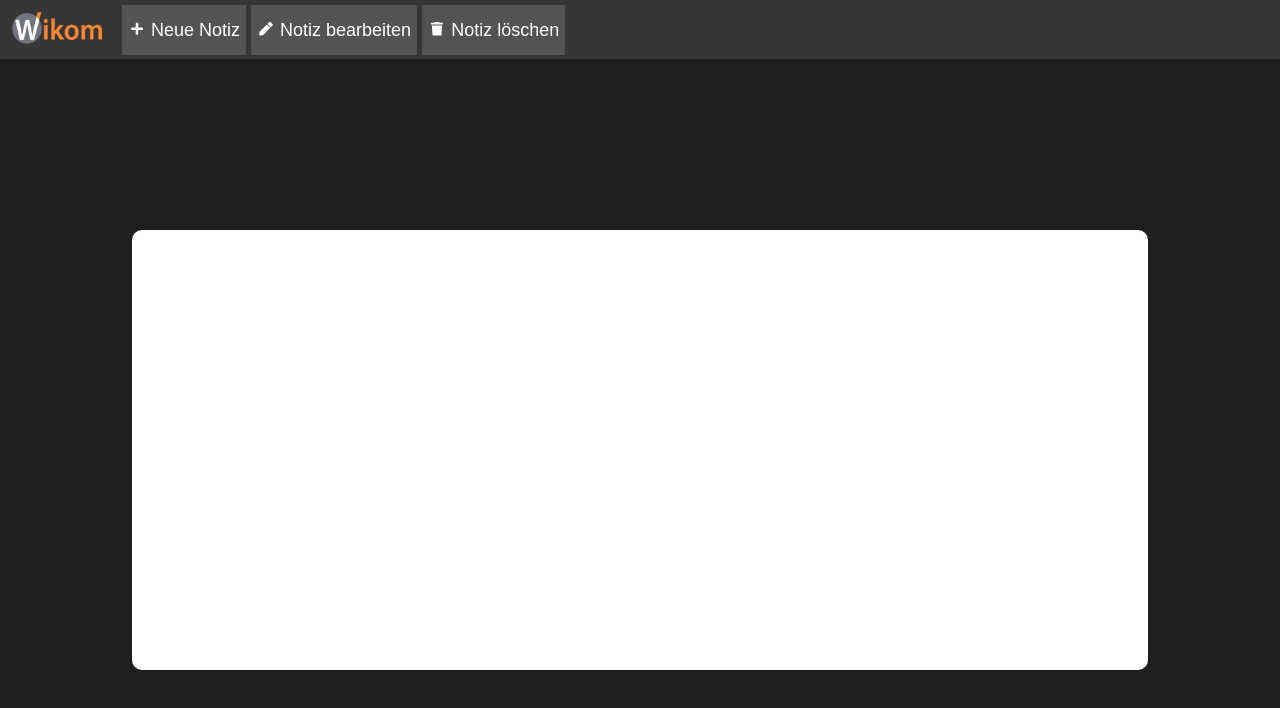
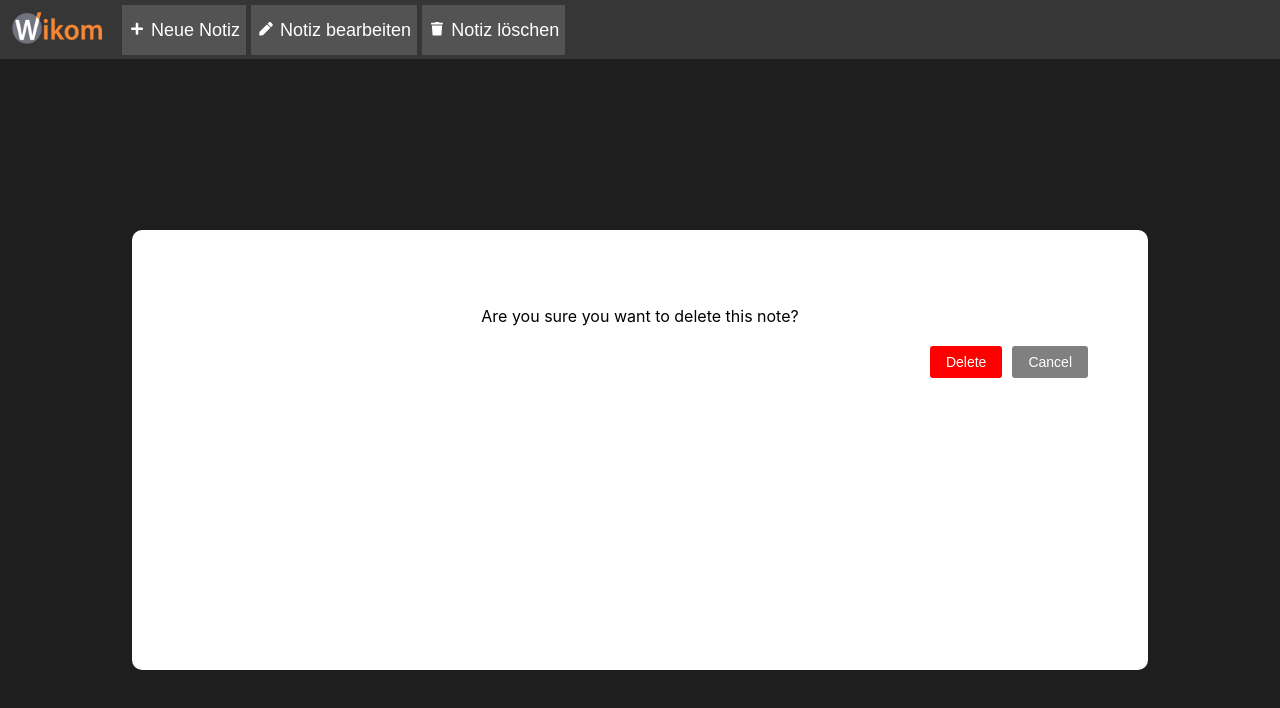
Before and after one commit to anke-wikom/WhiteboardApp, a React (Create React App) app in the folder frontend/whiteboard-app/: page / in a window 1280 px wide. Both pictures are taken after a click on the button "Notiz löschen". Shown: the top 708 px of the page. Built offline with nearby package versions, Linux system fonts and the light colour scheme.

Commit message:
DialogBox Update

```diff
--- a/frontend/whiteboard-app/src/App.css
+++ b/frontend/whiteboard-app/src/App.css
@@ -169,3 +169,29 @@ body {
   height: 150px;
   resize: vertical;
 }
+  .dialog-box-message {
+    font-size: 16px;
+    margin-bottom: 20px;
+  }
+  .dialog-box-buttons {
+    display: flex;
+    justify-content: flex-end;
+  }
+  .dialog-box-button {
+    margin-left: 10px;
+    padding: 8px 16px;
+    border: none;
+    border-radius: 3px;
+    background-color: white;
+    color: black;
+    font-size: 14px;
+    cursor: pointer;
+  }
+  .dialog-box-button.delete {
+    background-color: red;
+    color: white;
+  }
+  .dialog-box-button.cancel {
+    background-color: gray;
+    color: white;
+  }
--- a/frontend/whiteboard-app/src/components/WhiteboardPage.tsx
+++ b/frontend/whiteboard-app/src/components/WhiteboardPage.tsx
@@ -1,7 +1,6 @@
 import React, { useState, ChangeEvent, FormEvent } from "react";
 import Note from "../types";
 import HeaderComponent from "./HeaderComponent";
-
 
 const WhiteboardPage = () => {
   const [noteForm, setNoteForm] = useState({
@@ -12,6 +11,8 @@ const WhiteboardPage = () => {
   const [notes, setNotes] = useState<Note[]>([]);
   const [isFormOpen, setIsFormOpen] = useState(false);
   const [lastNoteId, setLastNoteId] = useState(0);
+  const [selectedNote, setSelectedNote] = useState<Note | null>(null);
+  const [showDeleteDialog, setShowDeleteDialog] = useState(false);
 
   const handleNoteChange = (event: ChangeEvent<HTMLInputElement | HTMLTextAreaElement>) => {
     setNoteForm({
@@ -41,11 +42,26 @@ const WhiteboardPage = () => {
   };
 
   const handleEditNote = () => {
-
+    // Handle edit note logic
   };
 
   const handleDeleteNote = () => {
+    if (selectedNote) {
+      // Handle delete note logic
+      const updatedNotes = notes.filter((note) => note.noteId !== selectedNote.noteId);
+      setNotes(updatedNotes);
+      setSelectedNote(null);
+      setShowDeleteDialog(false);
+    }
+  };
 
+  const handleConfirmDelete = () => {
+    handleDeleteNote();
+  };
+
+  const handleCancelDelete = () => {
+    setSelectedNote(null);
+    setShowDeleteDialog(false);
   };
 
   return (
@@ -53,7 +69,7 @@ const WhiteboardPage = () => {
       <HeaderComponent
         handleAddNoteClick={handleAddNoteClick}
         handleEditNote={handleEditNote}
-        handleDeleteNote={handleDeleteNote}
+        handleDeleteNote={() => setShowDeleteDialog(true)}
       />
       <div className="body">
         <div className="box">
@@ -62,6 +78,7 @@ const WhiteboardPage = () => {
               <li key={note.noteId}>
                 <h3>{note.title}</h3>
                 <div>{note.description}</div>
+                <button onClick={() => { setSelectedNote(note); setShowDeleteDialog(true); }}>Delete</button>
               </li>
             ))}
           </ul>
@@ -91,6 +108,19 @@ const WhiteboardPage = () => {
               </div>
             </form>
           )}
+          {showDeleteDialog && (
+            <div className="dialog-box">
+              <p className="dialog-box-message">Are you sure you want to delete this note?</p>
+              <div className="dialog-box-buttons">
+                <button className="dialog-box-button delete" onClick={handleConfirmDelete}>
+                  Delete
+                </button>
+                <button className="dialog-box-button cancel" onClick={handleCancelDelete}>
+                  Cancel
+                </button>
+              </div>
+            </div>
+          )}
         </div>
       </div>
     </div>
```
